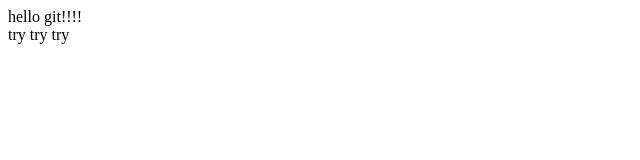
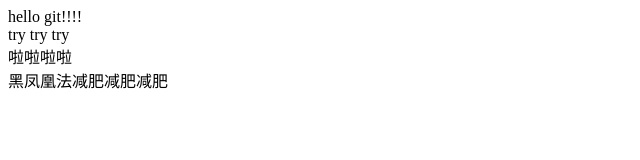
Before and after one commit to MlAvanti/gitTest, a plain HTML site: page index.html in a window 1280 px wide. Shown: the whole page, without its empty margins (0-640 px from the left). Drawn offline with Linux system fonts and the light colour scheme.

Commit message:
更新index.html文件 并且合并了commit

```diff
--- a/index.html
+++ b/index.html
@@ -4,5 +4,7 @@
 <body>
 <div>hello git!!!!</div>
 <div>try try try</div>
+<div>啦啦啦啦</div>
+<div>黑凤凰法减肥减肥减肥</div>
 </body>
 </html>
```
